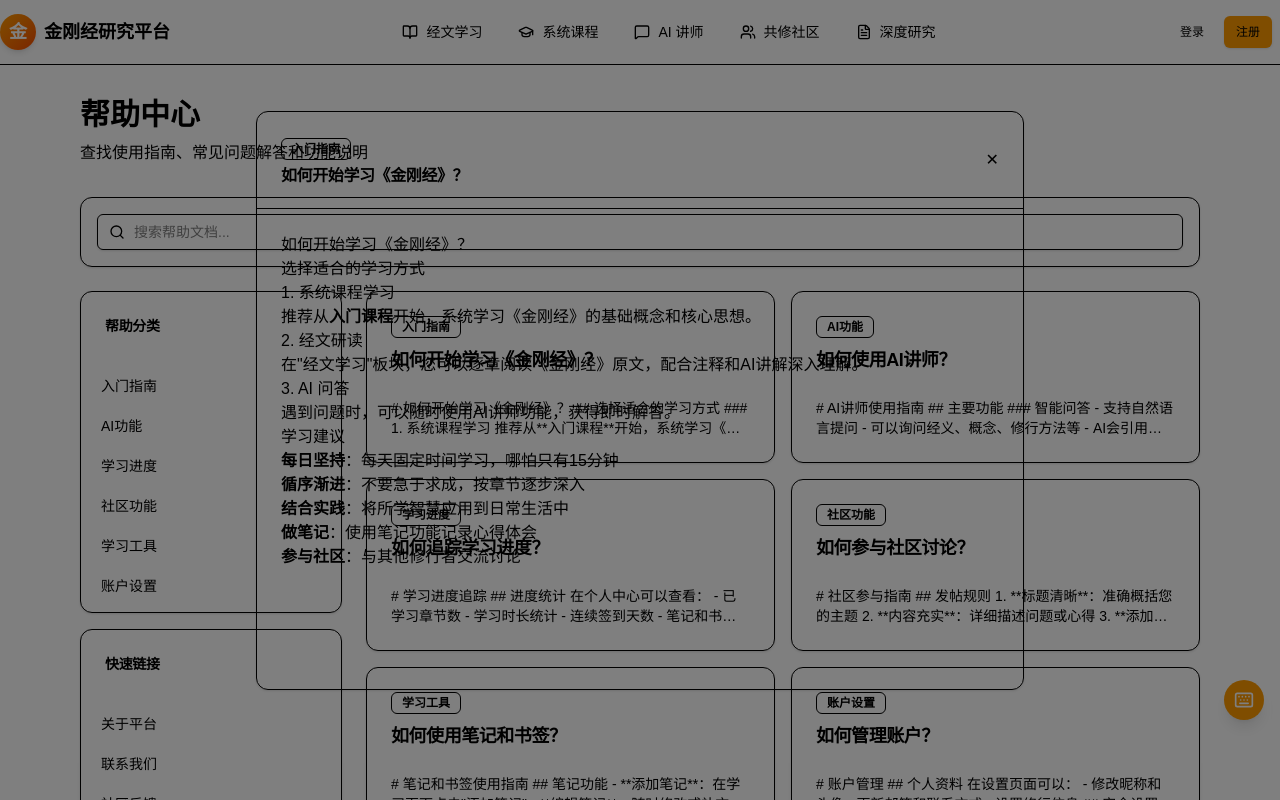
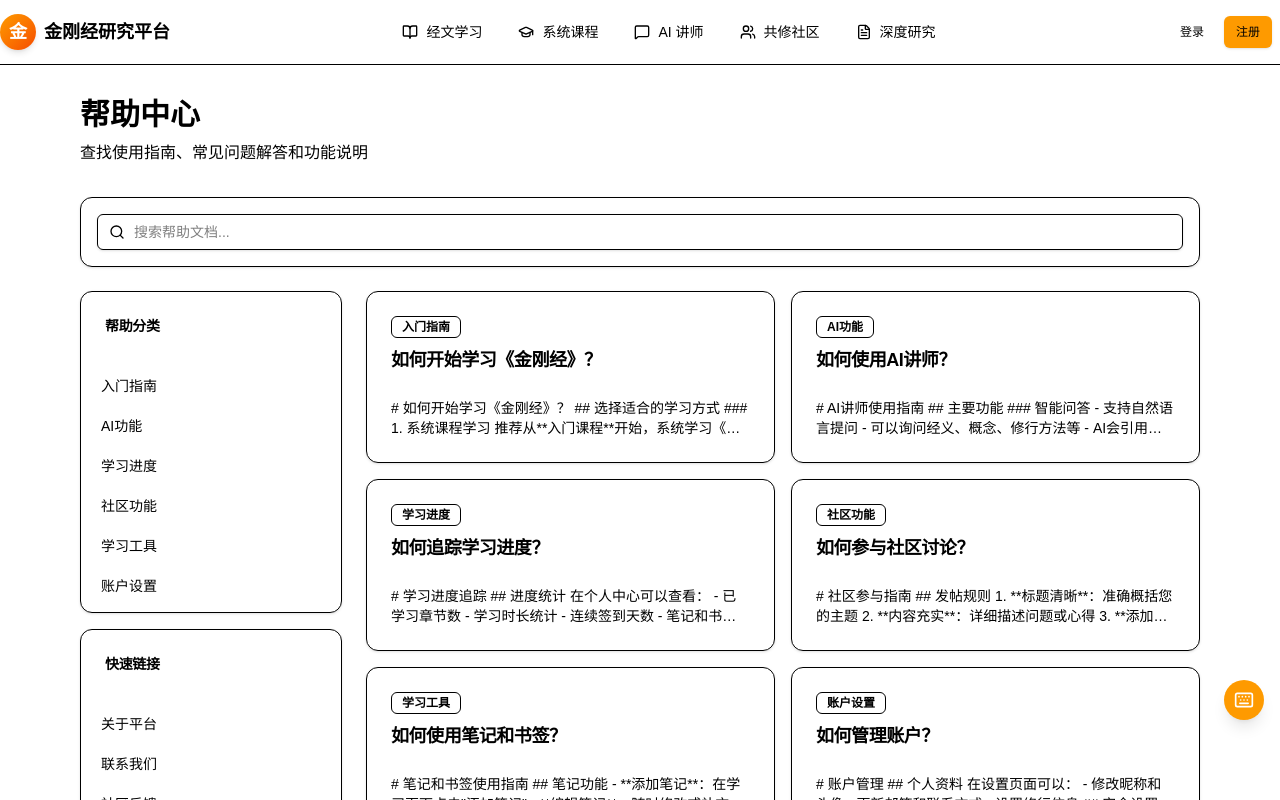
Before and after one commit to leoxmrsh007/diamond-sutra-platform, a Next.js app: page /help in a window 1280 px wide. Shown: the top 800 px of the page. Built offline with nearby package versions, Linux system fonts and the light colour scheme.

Commit message:
fix: Type selectedArticle as HelpArticle | null with null default

```diff
--- a/src/app/help/page.tsx
+++ b/src/app/help/page.tsx
@@ -185,7 +185,7 @@ const helpArticles: HelpArticle[] = [
 const categories = [...new Set(helpArticles.map((a) => a.category))];
 
 export default function HelpPage() {
-  const [selectedArticle, setSelectedArticle] = useState(helpArticles[0]);
+  const [selectedArticle, setSelectedArticle] = useState<HelpArticle | null>(null);
   const [searchQuery, setSearchQuery] = useState('');
 
   const filteredArticles = searchQuery
```
